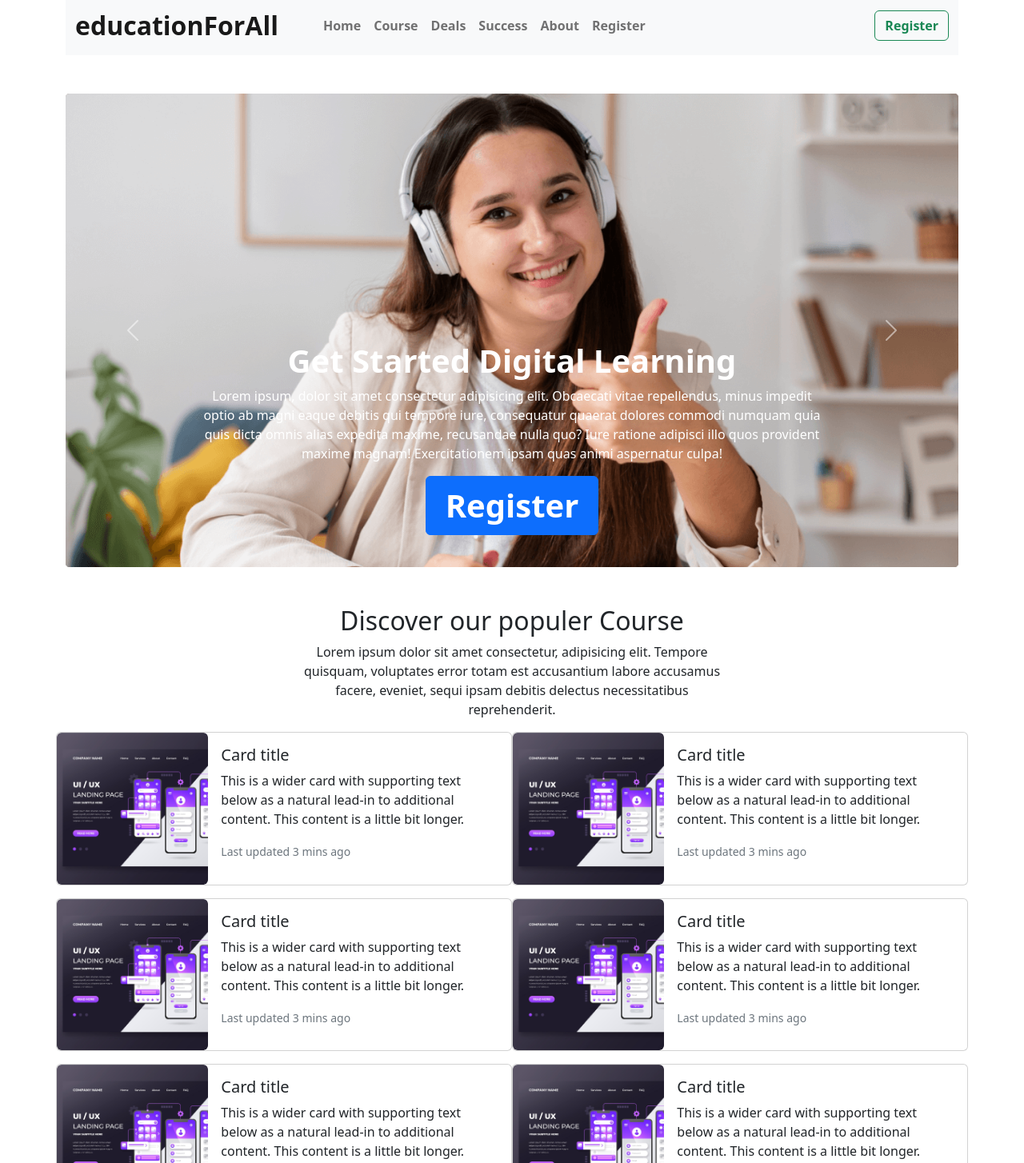
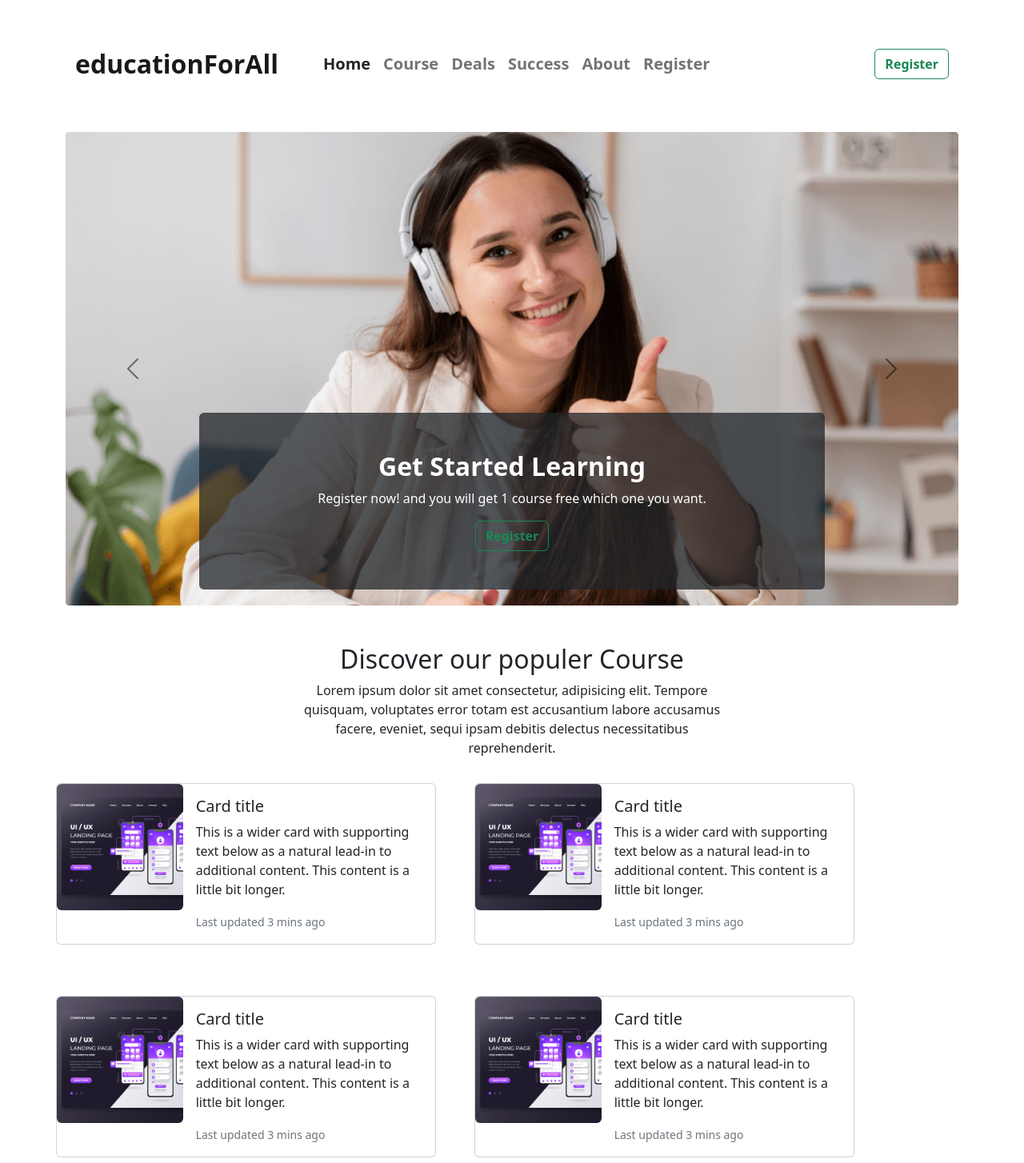
Before and after one commit to Ahmad-Shibbir/education-for-all, a plain HTML site: page index.html in a window 1280 px wide. Shown: the part 5-1459 px from the top of the page at 80% size. Drawn offline with nearby package versions, Linux system fonts and the light colour scheme.

Commit message:
companies log added and fix top banner issue

```diff
--- a/index.html
+++ b/index.html
@@ -12,7 +12,7 @@
 
 <body>
     <header class="container">
-        <nav class="navbar navbar-expand-lg bg-light container ">
+        <nav class="navbar navbar-expand-lg mt-5 container ">
             <div class="container-fluid">
                 <a class="navbar-brand fs-2 fw-bold me-5" href="#">educationForAll</a>
                 <button class="navbar-toggler" type="button" data-bs-toggle="collapse"
@@ -21,10 +21,10 @@
                     <span class="navbar-toggler-icon"></span>
                 </button>
                 <div class="collapse navbar-collapse" id="navbarSupportedContent">
-                    <ul class="navbar-nav me-auto mb-2 mb-lg-0  fw-bold">
+                    <ul class="navbar-nav me-auto mb-2 mb-lg-0 fs-5 fw-bold">
 
                         <li class="nav-item">
-                            <a class="nav-link" href="#">Home</a>
+                            <a class=" text-dark nav-link" href="#">Home</a>
                         </li>
                         <li class="nav-item">
                             <a class="nav-link" href="#">Course</a>
@@ -51,57 +51,61 @@
 
 
 
+        <section class="mt-5">
+            <div id="carouselExampleDark" class="carousel carousel-dark slide" data-bs-ride="carousel">
+
+                <div class="carousel-inner">
+                    <div class="carousel-item active" data-bs-interval="10000">
+                        <img src="./images/cover/cover-1.png" class="d-block w-100" alt="...">
+
+                        <div class=" bg-dark bg-opacity-75 rounded p-lg-5 carousel-caption d-md-block text-white ">
+                            <h2 class="fw-bold fs-lg-1 fs-sm-3">Get Started Learning</h2>
+                            <p>Register now! and you will get 1 course free which one you want. </p>
+                            <button type="button" class="btn btn-outline-success fw-bold">Register</button>
+                        </div>
 
 
+                    </div>
+                    <div class="carousel-item" data-bs-interval="2000">
+                        <img src="./images/cover/cover-3.jpg" class="d-block w-100" alt="...">
 
-        <section class="mt-5">
-            <div id="carouselExampleCaptions" class="carousel slide" data-bs-ride="false">
-
-                <div class="carousel-inner">
-                    <div class="carousel-item active  ">
-                        <img src="./images/cover/cover-1.png" class="d-block w-100 " alt="...">
-                        <div class="carousel-caption d-md-block ">
-                            <h2 class="fs-1  fw-bold">Get Started Digital Learning</h2>
-                            <p>Lorem ipsum, dolor sit amet consectetur adipisicing elit. Obcaecati vitae repellendus,
-                                minus impedit optio ab magni eaque debitis qui tempore iure, consequatur quaerat dolores
-                                commodi numquam quia quis dicta omnis alias expedita maxime, recusandae nulla quo? Iure
-                                ratione adipisci illo quos provident maxime magnam! Exercitationem ipsam quas animi
-                                aspernatur culpa!</p>
-
-                            <button type="button" class="btn btn-primary fs-1 fw-bold px-4">Register</button>
-                        </div>
+                        <div class=" bg-dark bg-opacity-75  p-lg-5 carousel-caption d-md-block text-white ">
+                            <h2 class="fw-bold fs-lg-1 fs-sm-3">Get Started Learning</h2>
+                            <p>Register now! and you will get 1 course free which one you want. </p>
+                            <button type="button" class="btn btn-outline-success fw-bold">Register</button>
                         </div>
 
-                    <div class="carousel-item">
-                        <img src="./images/cover/cover-3.jpg" class="d-block w-100" alt="...">
-                        <div class="carousel-caption d-md-block bg-secondery bg-opacity-75">
-                            <h2 class="fs-1  fw-bold">Get Started Digital Learning</h2>
-                            <p>Lorem ipsum, dolor sit amet consectetur adipisicing elit. Obcaecati vitae repellendus,
-                                minus impedit optio ab magni eaque debitis qui tempore iure, consequatur quaerat dolores
-                                commodi numquam quia quis dicta omnis alias expedita maxime, recusandae nulla quo? Iure
-                                ratione adipisci illo quos provident maxime magnam! Exercitationem ipsam quas animi
-                                aspernatur culpa!</p>
-
-                            <button type="button" class="btn btn-primary fs-1 fw-bold px-4">Register</button>
-                        </div>
-                    </div>
 
                     </div>
-                <button class="carousel-control-prev" type="button" data-bs-target="#carouselExampleCaptions"
+                    <button class="carousel-control-prev" type="button" data-bs-target="#carouselExampleDark"
                         data-bs-slide="prev">
                         <span class="carousel-control-prev-icon" aria-hidden="true"></span>
                         <span class="visually-hidden">Previous</span>
                     </button>
-                <button class="carousel-control-next" type="button" data-bs-target="#carouselExampleCaptions"
+                    <button class="carousel-control-next" type="button" data-bs-target="#carouselExampleDark"
                         data-bs-slide="next">
                         <span class="carousel-control-next-icon" aria-hidden="true"></span>
                         <span class="visually-hidden">Next</span>
                     </button>
                 </div>
         </section>
+
+
+
+
+
+
+
+
+
+
+
+
     </header>
 
     <main>
+
+        <!-- course section start  -->
         <section class="container mt-5">
             <div class=" row d-flex justify-content-center">
                 <div class="col-md-12 col-lg-6 text-center">
@@ -113,10 +117,10 @@
                 </div>
             </div>
 
-
-
-            <div class="row  ">
-                <div class="card mb-3 col-lg-6 col-md-12 p-0">
+            <div class="d-flex  flex-column justify-content-center align-items-center ">
+                <div class=" ">
+                    <div class="row mt-3 gap-lg-5 gap-md-0 gap-sm-0">
+                        <div class="card mb-3 col-lg-5 col-md-12 p-0">
                             <div class="row g-0 ">
                                 <div class="col-md-4 col-sm-12 ">
                                     <img src="./images/course/course-1.png" class="img-fluid w-100 rounded " alt="...">
@@ -133,7 +137,7 @@
                                 </div>
                             </div>
                         </div>
-                <div class="card mb-3 col-lg-6 col-md-12 p-0">
+                        <div class="card mb-3 col-lg-5 col-md-12 p-0">
                             <div class="row g-0 ">
                                 <div class="col-md-4 col-sm-12 ">
                                     <img src="./images/course/course-1.png" class="img-fluid w-100 rounded " alt="...">
@@ -150,7 +154,7 @@
                                 </div>
                             </div>
                         </div>
-                <div class="card mb-3 col-lg-6 col-md-12 p-0">
+                        <div class="card mb-3 col-lg-5 col-md-12 p-0">
                             <div class="row g-0 ">
                                 <div class="col-md-4 col-sm-12 ">
                                     <img src="./images/course/course-1.png" class="img-fluid w-100 rounded " alt="...">
@@ -167,7 +171,7 @@
                                 </div>
                             </div>
                         </div>
-                <div class="card mb-3 col-lg-6 col-md-12 p-0">
+                        <div class="card mb-3 col-lg-5 col-md-12 p-0">
                             <div class="row g-0 ">
                                 <div class="col-md-4 col-sm-12 ">
                                     <img src="./images/course/course-1.png" class="img-fluid w-100 rounded " alt="...">
@@ -184,7 +188,7 @@
                                 </div>
                             </div>
                         </div>
-                <div class="card mb-3 col-lg-6 col-md-12 p-0">
+                        <div class="card mb-3 col-lg-5 col-md-12 p-0">
                             <div class="row g-0 ">
                                 <div class="col-md-4 col-sm-12 ">
                                     <img src="./images/course/course-1.png" class="img-fluid w-100 rounded " alt="...">
@@ -201,7 +205,7 @@
                                 </div>
                             </div>
                         </div>
-                <div class="card mb-3 col-lg-6 col-md-12 p-0">
+                        <div class="card mb-3 col-lg-5 col-md-12 p-0">
                             <div class="row g-0 ">
                                 <div class="col-md-4 col-sm-12 ">
                                     <img src="./images/course/course-1.png" class="img-fluid w-100 rounded " alt="...">
@@ -222,6 +226,11 @@
 
 
                     </div>
+                </div>
+                <div>
+                    <button type="button" class="btn btn-primary  px-4">See More Course</button>
+                </div>
+            </div>
 
 
 
@@ -229,6 +238,7 @@
 
 
         </section>
+        <!-- course section end  -->
 
 
 
```
Lines whose indentation alone changed are shown as unchanged.
